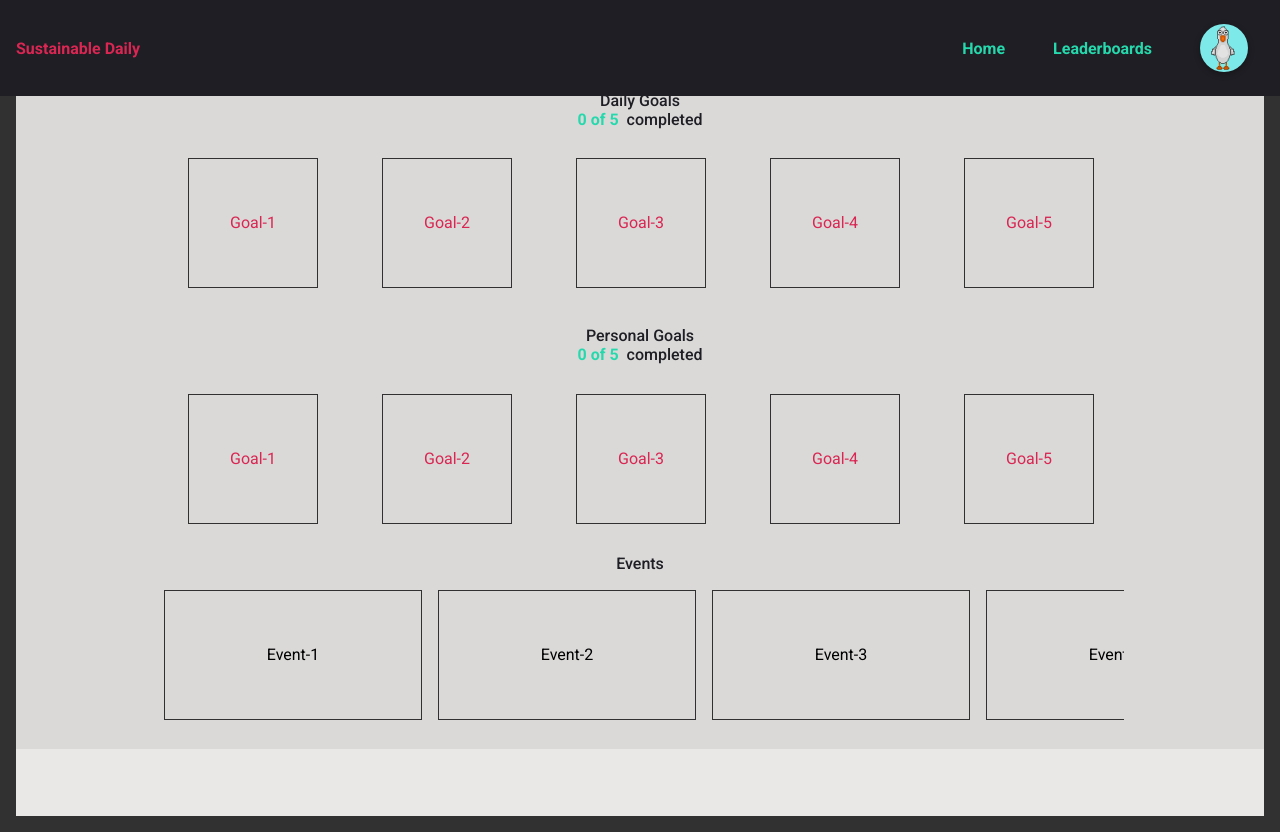
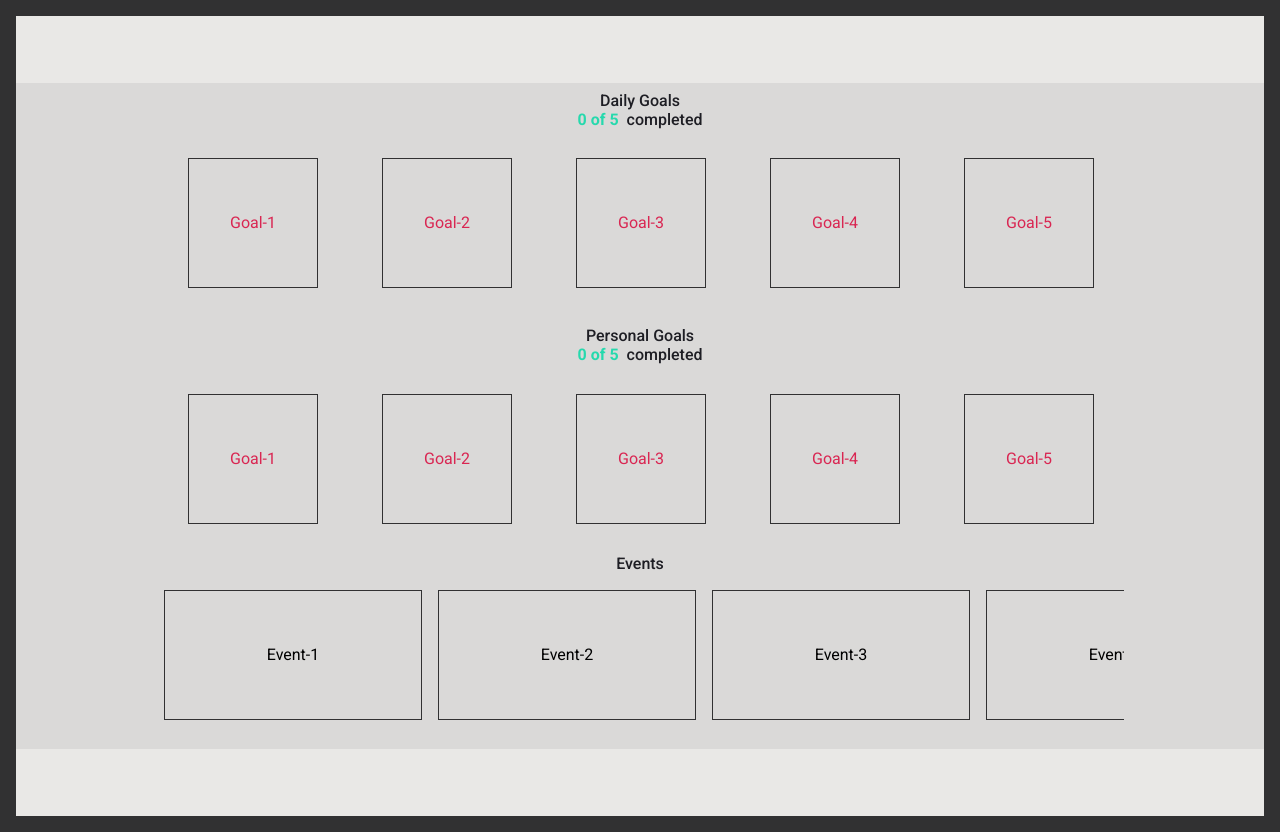
Before and after one commit to itselectroz/sustainable-daily, a Django app: page /home/ in a window 1280 px wide. Run offline with Django 4.2, Linux system fonts and the light colour scheme.

Commit message:
Home updated

```diff
--- a/sustainable_app/static/sustainable_app/home.css
+++ b/sustainable_app/static/sustainable_app/css/home.css
@@ -37,85 +37,6 @@ main{
 .main > *:first-child {
     margin-top: 4rem;
 }
-
-.topnav{
-    height: 4rem;
-    width: 100vw;
-    position: fixed;
-    display: flex;
-    justify-content: center;
-    align-items: center;
-    background-color: var(--background-main);
-    transition: height 200ms ease;
-}
-
-.navbar{
-    list-style: none;
-    margin: 0;
-    padding: 0;
-    width: 100%;
-    display: flex;
-    justify-content: flex-end;
-    align-items: center;
-}
-
-.nav-item{
-    height: 4rem;
-    display: flex;
-    justify-content: center;
-    align-items: center;
-    margin-right: 1rem;
-    transition: height 200ms ease;
-}
-
-.app-name-text{
-    color: var(--main-color);
-    font-weight: bold;
-    margin-right: auto;
-    margin-left: 1rem;
-}
-
-.topnav:hover{
-    height: 6rem;
-}
-
-.topnav:hover .nav-item{
-    height: 6rem;
-}
-
-.nav-item:hover{
-    background-color: var(--background-second);
-}
-
-.home-text{
-    margin: 1rem;
-    font-weight: 700;
-    color: var(--second-color);
-}
-
-.leaderboards-text{
-    margin: 1rem;
-    font-weight: 700;
-    color: var(--second-color);
-}
-
-.profile-icon {
-    margin: 1rem;
-    display: inline-block;
-    border-radius: 50%;
-    overflow: hidden;
-    width: 3rem;
-    height: 3rem;
-    box-shadow: 0 2px 6px rgba(0, 0, 0, 0.3);
-    background-color: rgb(126, 233, 233);
-  }
-
-.profile-icon img {
-    display: block;
-    width: 100%;
-    height: auto;
-}
-
 
 .container{
     height: 100%;
--- a/sustainable_app/templates/sustainable_app/home.html
+++ b/sustainable_app/templates/sustainable_app/home.html
@@ -9,26 +9,10 @@
     <meta name="viewport" content="width">
     <title>Home</title>
 
-    <link rel="stylesheet" type="text/css" href="{% static 'sustainable_app/home.css' %}">
+    <link rel="stylesheet" type="text/css" href="{% static 'sustainable_app/css/home.css' %}">
 </head>
 
 <body>
-    <nav class="topnav">
-        <ul class="navbar">
-            <span class="app-name-text">Sustainable Daily</span>
-            <li class="nav-item">
-                <a><span class="home-text">Home</span></a>
-            </li>
-            <li class="nav-item">
-                <a><span class="leaderboards-text">Leaderboards</span></a>
-            </li>
-            <li class="nav-item">
-                <div class="profile-icon">
-                    <img src="{% static 'img/bird.png' %}" alt="profile icon image">
-                </div>
-            </li>
-        </ul>
-      </nav>
     <main>
         <div class="container">
             <div class="universal-goals">
```
